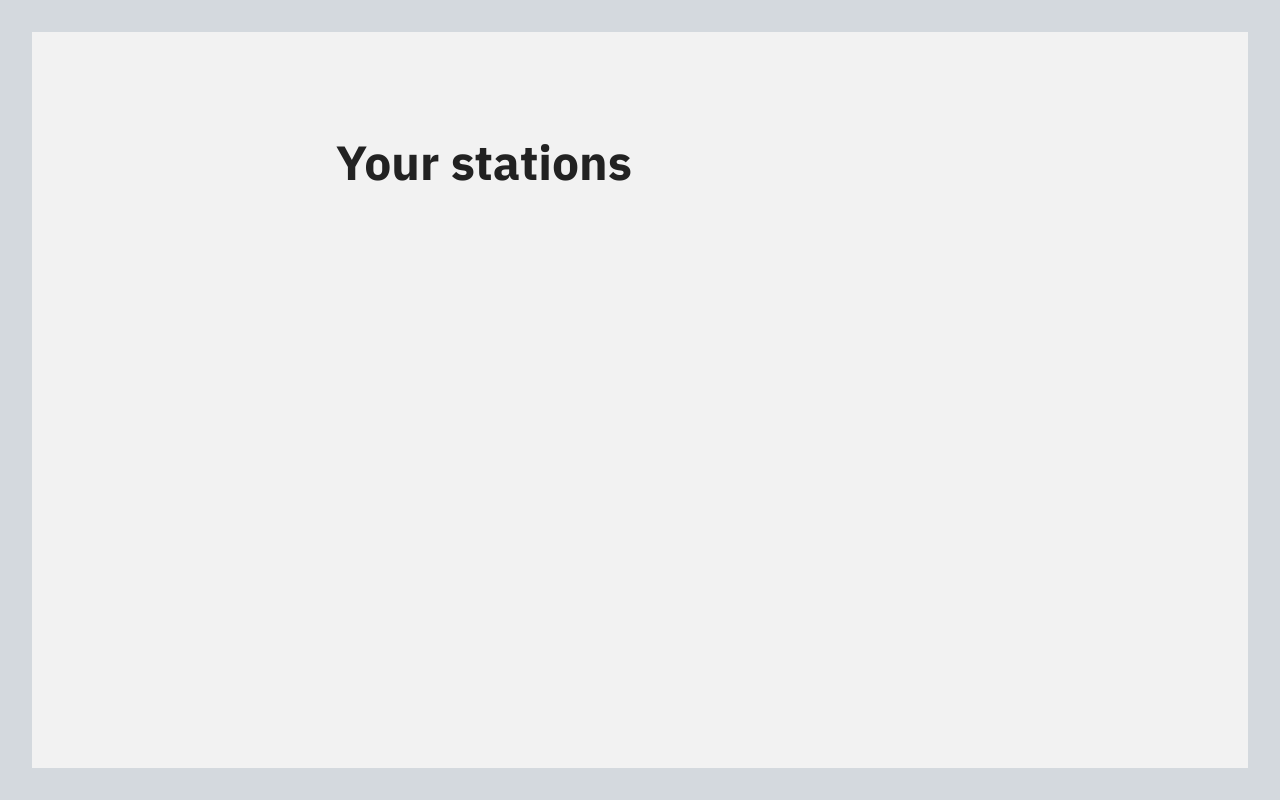
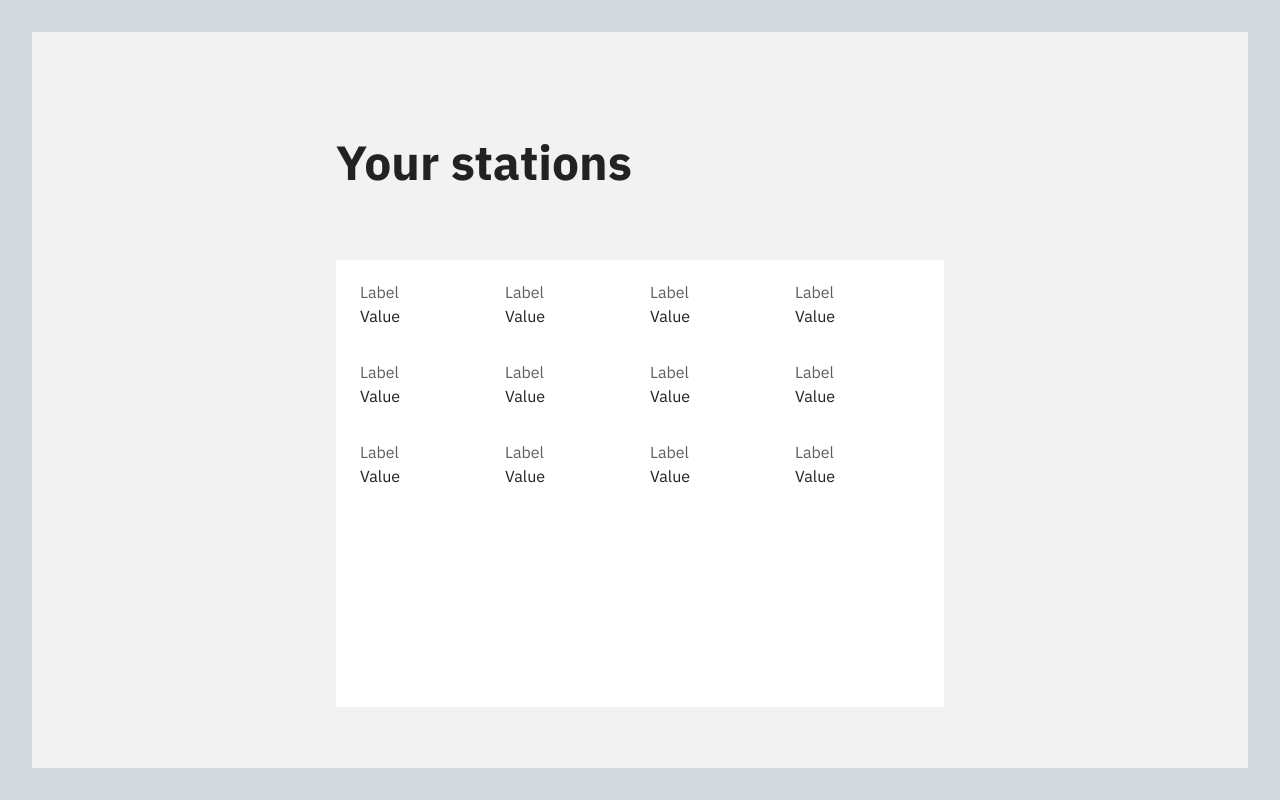
Before and after one commit to VladZen/react-hooks, a React (Create React App) app: page /1000 in a window 1280 px wide. Built offline with nearby package versions, Linux system fonts and the light colour scheme.

Commit message:
basic routing has been added

```diff
--- a/craco.config.js
+++ b/craco.config.js
@@ -1,4 +1,5 @@
 const path = require('path')
+
 module.exports = {
   webpack: {
     alias: {
--- a/package.json
+++ b/package.json
@@ -10,6 +10,7 @@
     "prop-types": "^15.7.2",
     "react": "^17.0.2",
     "react-dom": "^17.0.2",
+    "react-router-config": "^5.1.1",
     "react-router-dom": "^5.2.0",
     "react-scripts": "4.0.3",
     "sass": "^1.32.8",
--- a/src/App.js
+++ b/src/App.js
@@ -1,6 +1,8 @@
+import { renderRoutes } from 'react-router-config'
+
 import Header from './components/Header'
 
-function App() {
+function App({ route }) {
   const heading = 'Your stations'
 
   return (
@@ -8,7 +10,7 @@ function App() {
       <Header heading={ heading } />
 
       <main className="layout__main">
-
+        { renderRoutes(route.routes) }
       </main>
     </div>
   )
--- a/src/index.js
+++ b/src/index.js
@@ -1,11 +1,17 @@
 import React from 'react'
 import ReactDOM from 'react-dom'
+
+import { BrowserRouter } from 'react-router-dom'
+import { renderRoutes } from 'react-router-config'
+import routes from './routes'
+
 import '@styles/index.scss'
-import App from './App'
 
 ReactDOM.render(
   <React.StrictMode>
-    <App />
+    <BrowserRouter>
+      { renderRoutes(routes) }
+    </BrowserRouter>
   </React.StrictMode>,
   document.getElementById('root')
 )
--- /dev/null
+++ b/src/routes.js
@@ -0,0 +1,25 @@
+import '@styles/index.scss'
+import App from './App'
+
+// pages
+import List from '@components/stations-list/StationsList'
+import View from '@components/StationView'
+
+const routes = [
+  {
+    component: App,
+    routes: [
+      {
+        path: '/',
+        exact: true,
+        component: List
+      },
+      {
+        path: '/:stationId',
+        component: View
+      }
+    ]
+  }
+]
+
+export default routes
```
Also changed, not shown: 1 other file (tests, documents, lock files or other folders).
